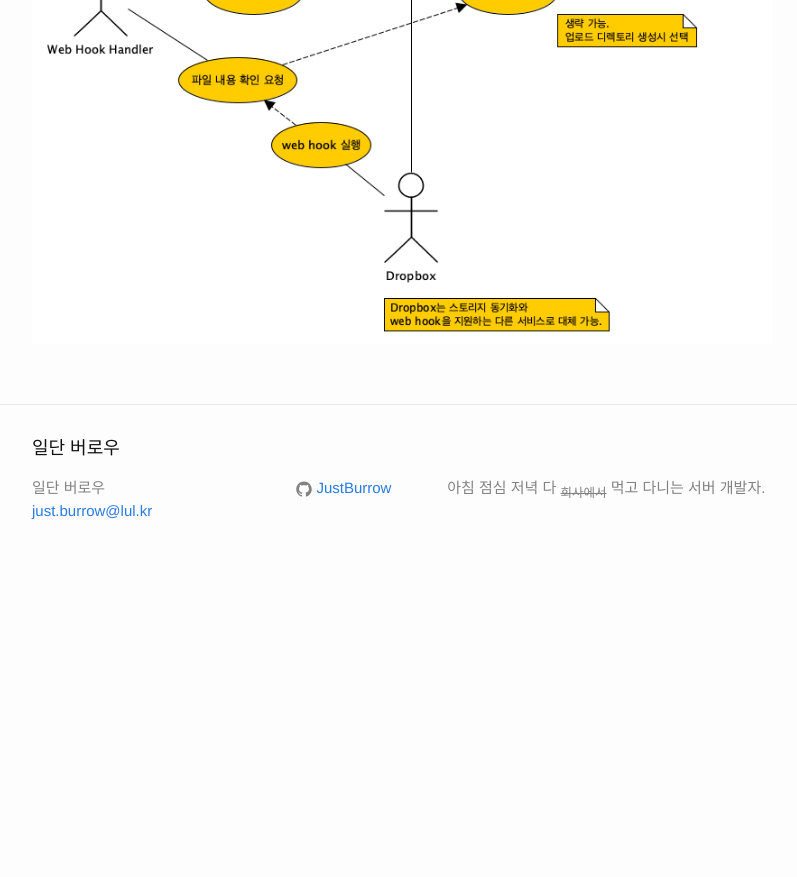
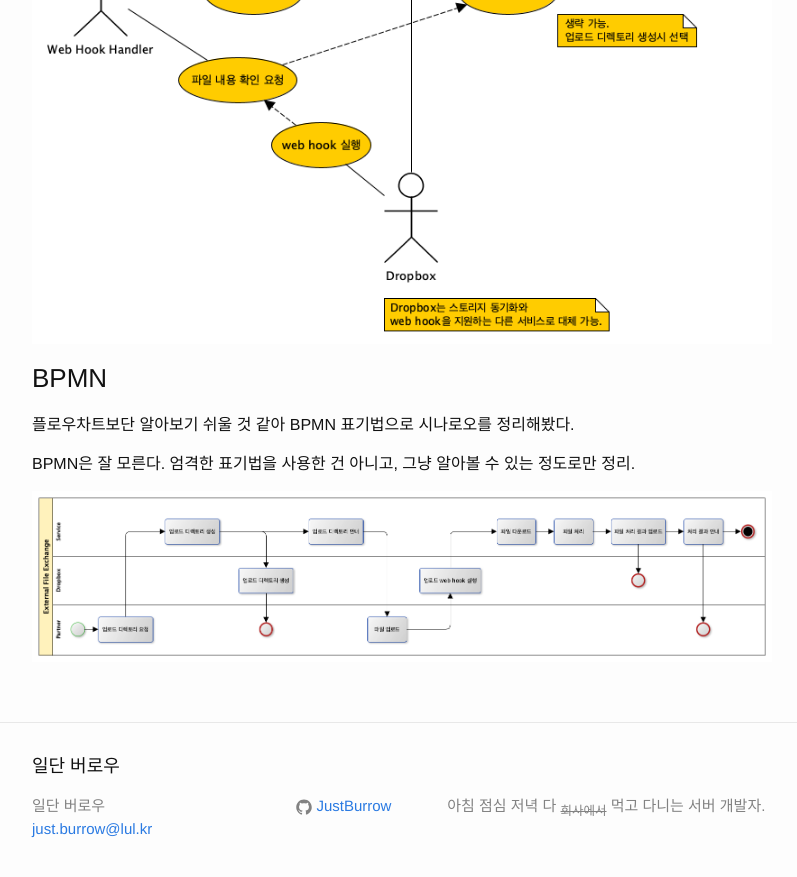
Before and after one commit to JustBurrow/JustBurrow.github.io, a Jekyll site: the page built from _posts/2020-02-16-file_exchange_application_with_dropbox.md, in a window 1280 px wide and 900 px high, scrolled down 1358 px. Shown: the top 877 px of the window, without its empty margins (238-1035 px from the left). Built offline with Jekyll 4.4.1, drawn with Linux system fonts in a browser that asks for light colours; before the commit the page ends 1940 px from its top, so only the background shows below that.

Commit message:
ADD : BPMN

```diff
--- a/_posts/2020-02-16-file_exchange_application_with_dropbox.md
+++ b/_posts/2020-02-16-file_exchange_application_with_dropbox.md
@@ -32,3 +32,11 @@ tag: [file exchange, dropbox, cloud storage]
 ### Use case
 
 ![use case]({{ base.url }}/assets/file_exchange_application_with_dropbox/usecase.png)
+
+### BPMN
+
+플로우차트보단 알아보기 쉬울 것 같아 BPMN 표기법으로 시나로오를 정리해봤다.
+
+BPMN은 잘 모른다. 엄격한 표기법을 사용한 건 아니고, 그냥 알아볼 수 있는 정도로만 정리.
+
+![BPMN]({{ base.url }}/assets/file_exchange_application_with_dropbox/bpmn.png)
```
Also changed, not shown: assets/file_exchange_application_with_dropbox/bpmn.png (added), assets/file_exchange_application_with_dropbox/usecase.png, 1 other file.
